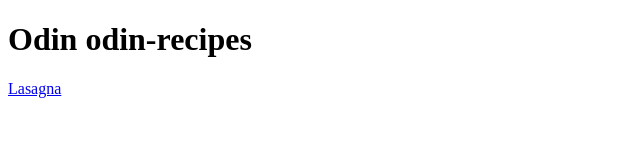
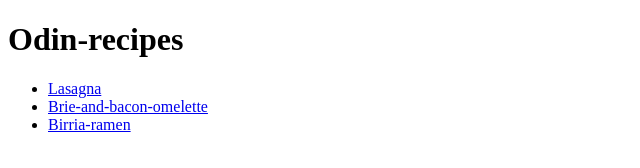
Before and after one commit to Fr0ggin/odin-recipes, a plain HTML site: page index.html in a window 1280 px wide. Shown: the whole page, without its empty margins (0-640 px from the left). Drawn offline with Linux system fonts and the light colour scheme.

Commit message:
fixed typo in index h1 header

```diff
--- a/index.html
+++ b/index.html
@@ -6,8 +6,14 @@
     <title>odin-recipes</title>
 </head>
 <body>
-    <h1>Odin odin-recipes</h1>
-    <a href="./recipes/lasagna.html">Lasagna</a>
+    <h1>Odin-recipes</h1>
+    <ul>
+        <li><a href="./recipes/lasagna.html">Lasagna</a></li>
+        <li><a href="./recipes/brie-and-bacon-omelette.html">Brie-and-bacon-omelette</a></li>
+        <li><a href="./recipes/birria-ramen.html">Birria-ramen</a></li>
+    </ul>
+
+
 
 </body>
 </html>
```
Also changed, not shown: images/birria-ramen.png (added), images/brie-and-bacon-omelette.png (added).
